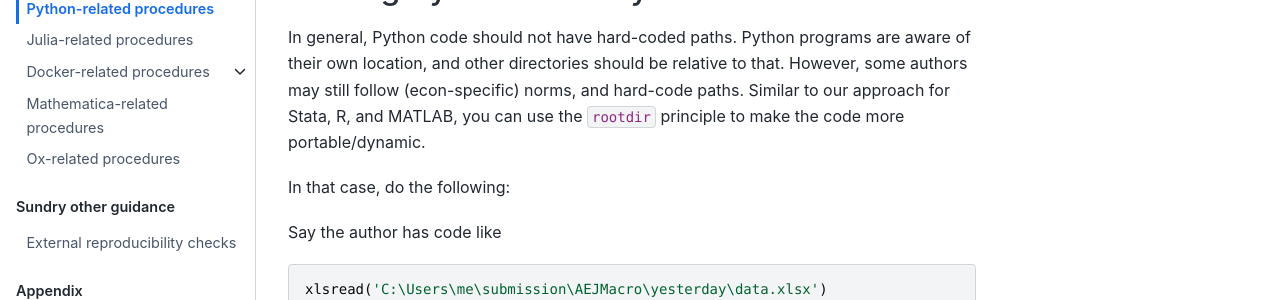
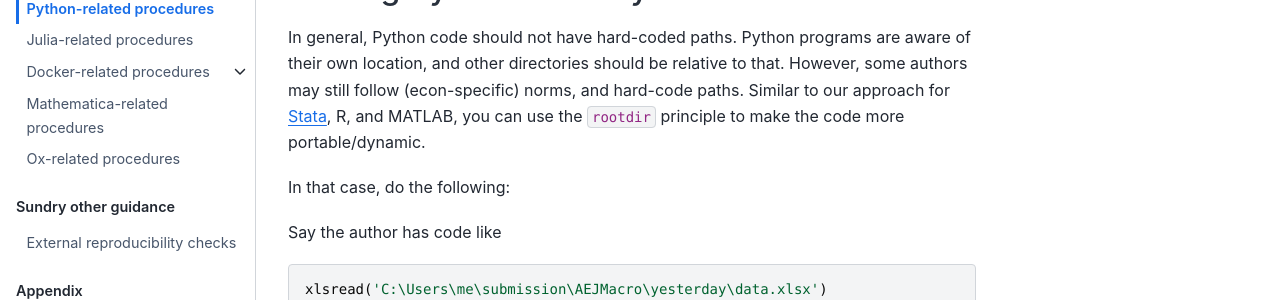
Before and after one commit to labordynamicsinstitute/ldilab-manual, a Jupyter Book: the page built from 96-30-running-python-jupyter.md, in a window 1280 px wide and 900 px high, scrolled down 1121 px. Shown: the part 233-533 px from the top of the window. Built offline with Jupyter Book 1.0.4 settings and Sphinx 7.4.7 and the Sphinx Book theme 1.1.4, drawn with Linux system fonts in a browser that asks for light colours; part of the change alters nothing that is shown.

```diff
--- a/96-30-running-python-jupyter.md
+++ b/96-30-running-python-jupyter.md
@@ -45,7 +45,7 @@ deactivate
 
 ## Making Python code dynamic
 
-In general, Python code should not have hard-coded paths. Python programs are aware of their own location, and other directories should be relative to that. However, some authors may still follow (econ-specific) norms, and hard-code paths. Similar to our approach for Stata, R, and MATLAB, you can use the `rootdir` principle to make the code more portable/dynamic.
+In general, Python code should not have hard-coded paths. Python programs are aware of their own location, and other directories should be relative to that. However, some authors may still follow (econ-specific) norms, and hard-code paths. Similar to our approach for [Stata](stata-step4-modifying-paths), R, and MATLAB, you can use the `rootdir` principle to make the code more portable/dynamic.
 
 In that case, do the following:
 
```
